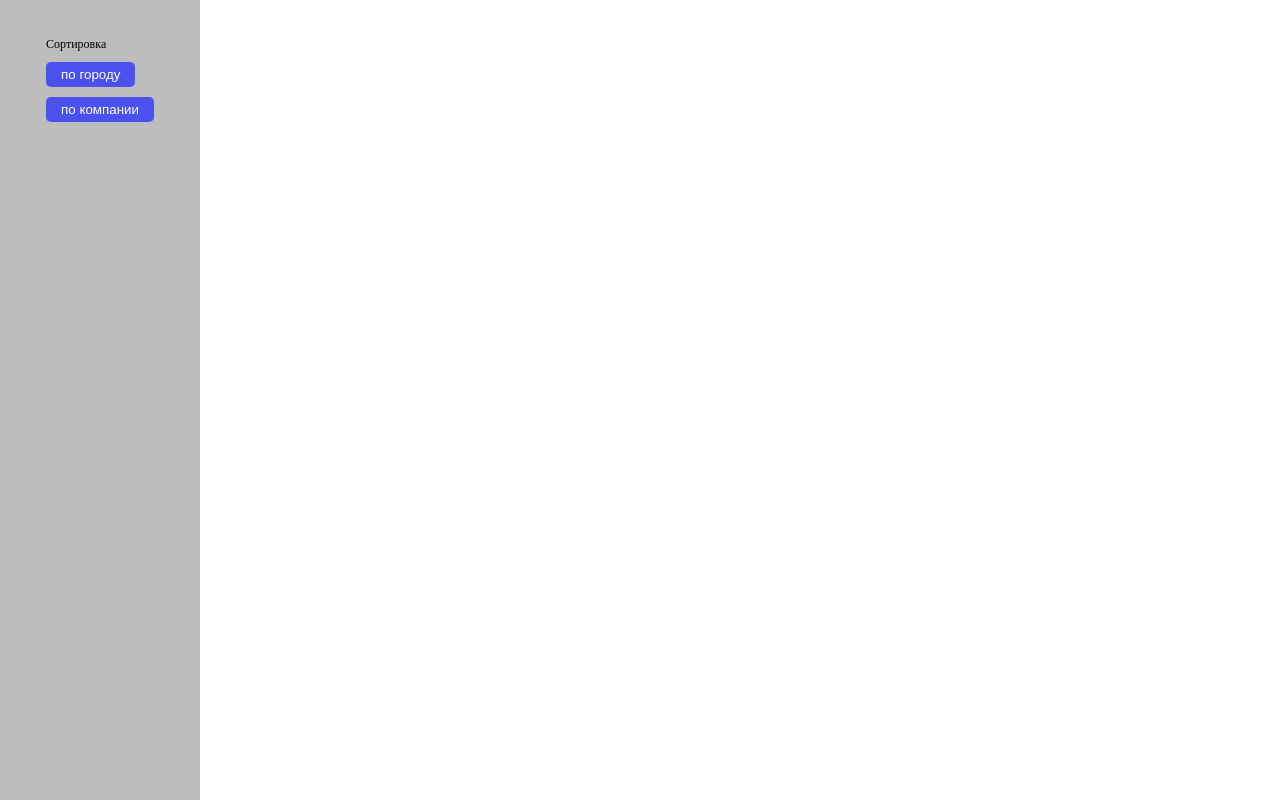
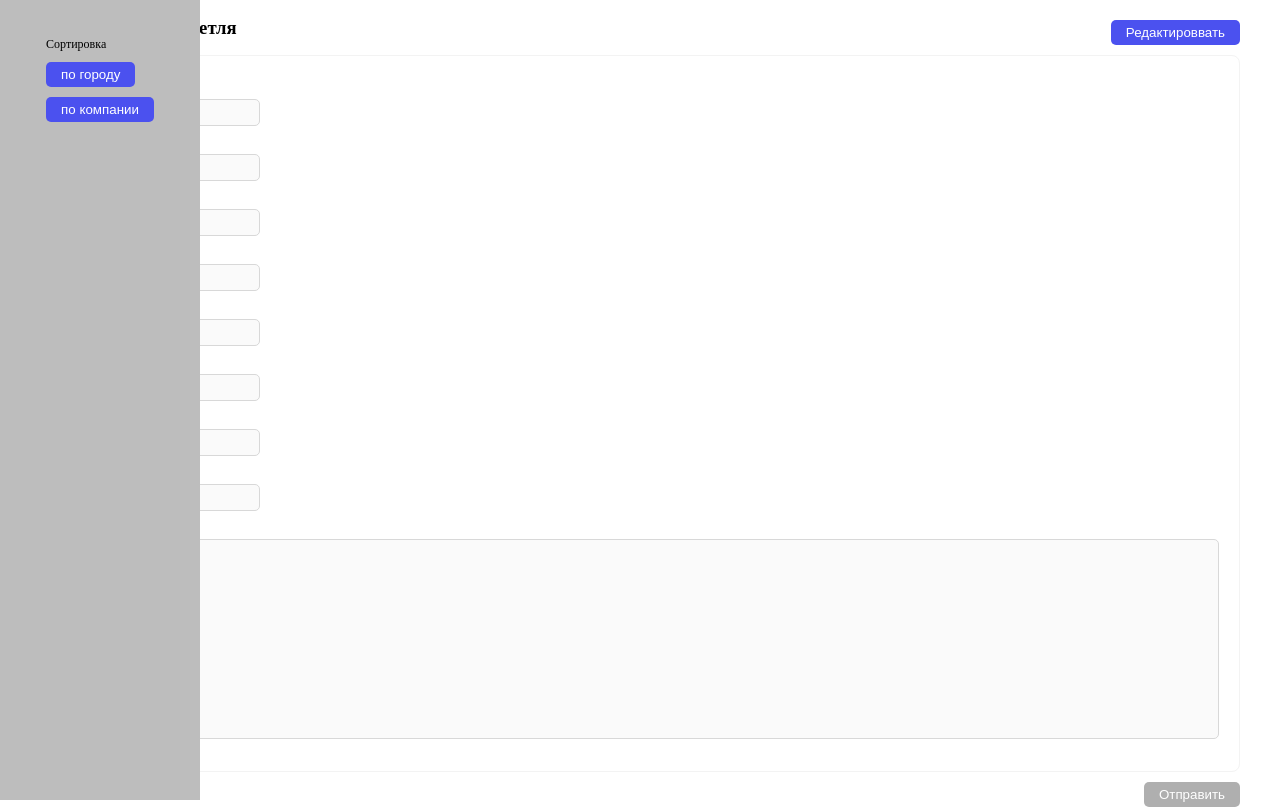
Before and after one commit to groone38/roox-solutions, a React app: page /1 in a window 1280 px wide. Built offline with nearby package versions, Linux system fonts and the light colour scheme; no server answers.

Commit message:
User Form validation

```diff
--- a/src/App.tsx
+++ b/src/App.tsx
@@ -33,7 +33,7 @@ const App = () => {
       <div className={classes.wrapp}>
       <Routes>
         <Route path="/" element={<UsersList users={users} loader={loader}/>} />
-        <Route path="/user/:id" element={<UserForm/>} />
+        <Route path="/:id" element={<UserForm/>} />
       </Routes>
       </div>
     </BrowserRouter>
--- a/src/components/UI/BaseButton/BaseButton.tsx
+++ b/src/components/UI/BaseButton/BaseButton.tsx
@@ -5,11 +5,17 @@ interface BaseButtonProps {
     text: string
     onClick?: () => void
     send?: string
+    submit?: "submit" | "button" | "reset" | undefined
 }
 
-const BaseButton: FC<BaseButtonProps> = ({text, onClick, send}) => {
+const BaseButton: FC<BaseButtonProps> = ({text, onClick, send, submit="button"}) => {
   return (
-    <button className={classes.btn} onClick={onClick} style={{background: send && send}}>
+    <button
+        className={classes.btn}
+        onClick={onClick}
+        style={{background: send && send}}
+        type={submit}
+    >
         {text}
     </button>
   )
--- a/src/components/userList/userCard/UserCard.tsx
+++ b/src/components/userList/userCard/UserCard.tsx
@@ -25,7 +25,7 @@ const UserCard: FC<UserCardProps> = ({user}) => {
             </div>
         </div>
         <div className={classes.user_btn}>
-            <NavLink to={'/user/' + user.id}>Подробнее</NavLink>
+            <NavLink to={'/' + user.id}>Подробнее</NavLink>
         </div>
     </div>
   )
--- a/src/components/userList/userForm/UserForm.module.scss
+++ b/src/components/userList/userForm/UserForm.module.scss
@@ -1,3 +1,9 @@
+form {
+    display: flex;
+    flex-direction: column;
+    align-items: flex-end;
+}
+
 .header {
     display: flex;
     justify-content: space-between;
@@ -14,7 +20,29 @@
     border: 1px solid #F3F3F3;
     border-radius: 8px;
     padding: 15px 20px 32px;
+    width: 100%;
     label {
         margin-top: 10px;
     }
+    input {
+        border: 1px solid #D8D8D8;
+        border-radius: 5px;
+        padding: 5px 10px;
+        &:focus {
+            border:1px solid #52CF4F;
+            outline: #52CF4F;
+        }
+    }
+    textarea {
+        width: 100%;
+        height: 200px;
+        border: 1px solid #D8D8D8;
+        border-radius: 5px;
+        padding: 5px 10px;
+        resize: none;
+        &:focus {
+            border:1px solid #52CF4F;
+            outline: #52CF4F;
+        }
+    }
 }
--- a/src/components/userList/userForm/UserForm.tsx
+++ b/src/components/userList/userForm/UserForm.tsx
@@ -7,7 +7,30 @@ import { Loader } from './../../loader/Loader';
 import BaseButton from './../../UI/BaseButton/BaseButton';
 
 export const UserForm = () => {
-  const [user, setUser] = useState<User>();
+  const [user, setUser] = useState<User>({
+    id: 0,
+    name: '',
+    username: '',
+    email: '',
+    address: {
+      street: '',
+      suite: '',
+      city: '',
+      zipcode: '',
+      geo: {
+        lat: '',
+        lng: ''
+      }
+    },
+    phone: '',
+    website: '',
+    company: {
+        name: '',
+        catchPhrase: '',
+        bs: ''
+    },
+    comment: ''
+  });
   const [loader, setLoader] = useState(false)
   const [disabled, setDisabled] = useState(true)
   const params = useParams().id;
@@ -17,42 +40,52 @@ export const UserForm = () => {
   const fetchUser = async () => {
     setLoader(true)
     try {
-      const responce = await axios.get("https://jsonplaceholder.typicode.com/users/" + params);
+      const responce = await axios.get<User>("https://jsonplaceholder.typicode.com/users/" + params);
       setUser(responce.data)
     } catch (error) {
         console.log(error);
     }
     setLoader(false)
   };
+  const valueHandler: React.ChangeEventHandler<HTMLInputElement | HTMLTextAreaElement> = (e) => {
+    setUser({
+      ...user,
+      [e.currentTarget.name]: e.currentTarget.value
+    })
+  }
+  const editUser: React.FormEventHandler<HTMLFormElement> = (e) => {
+    e.preventDefault()
+    console.log(user);
+  }
   return (
     <div>
         {loader && <Loader/>}
       <div className={classes.header}>
         <h3>Профиль пользоваетля</h3>
-        <BaseButton text="Профиль пользоваетля" onClick={() => setDisabled(false)}/>
+        <BaseButton text="Редактироввать" onClick={() => setDisabled(!disabled)}/>
       </div>
-      <form>
+      <form onSubmit={editUser}>
         <div className={classes.form}>
-          <label htmlFor="">Name</label>
-          <input type="text" placeholder={user?.name} disabled={disabled && true}/>
-          <label htmlFor="">User name</label>
-          <input type="text" placeholder={user?.username}/>
-          <label htmlFor="">E-mail</label>
-          <input type="text" placeholder={user?.email}/>
-          <label htmlFor="">Street</label>
-          <input type="text" placeholder={user?.address.street}/>
-          <label htmlFor="">City</label>
-          <input type="text" placeholder={user?.address.city}/>
-          <label htmlFor="">Zip code</label>
-          <input type="text" placeholder={user?.address.zipcode}/>
-          <label htmlFor="">Phone</label>
-          <input type="text" placeholder={user?.phone}/>
-          <label htmlFor="">Website</label>
-          <input type="text" placeholder={user?.website}/>
-          <label htmlFor="">Comment</label>
-          <textarea name=""></textarea>
+          <label htmlFor="name">Name</label>
+          <input type="text" id="name" name="name" onChange={valueHandler} value={user?.name} disabled={disabled && true}/>
+          <label htmlFor="user">User name</label>
+          <input type="text" id="user" name="user" onChange={valueHandler} value={user?.username} disabled={disabled && true}/>
+          <label htmlFor="email">E-mail</label>
+          <input type="text" id="email" name="email" onChange={valueHandler} value={user?.email} disabled={disabled && true}/>
+          <label htmlFor="street">Street</label>
+          <input type="text" id="street" name="street" onChange={valueHandler} value={user?.address.street} disabled={disabled && true}/>
+          <label htmlFor="city">City</label>
+          <input type="text" id="city" name="city" onChange={valueHandler} value={user?.address.city} disabled={disabled && true}/>
+          <label htmlFor="zip">Zip code</label>
+          <input type="text" id="zip" name="zip" onChange={valueHandler} value={user?.address.zipcode} disabled={disabled && true}/>
+          <label htmlFor="phone">Phone</label>
+          <input type="text" id="phone" name="phone" onChange={valueHandler} value={user?.phone} disabled={disabled && true}/>
+          <label htmlFor="website">Website</label>
+          <input type="text" id="website" name="website" onChange={valueHandler} value={user?.website} disabled={disabled && true}/>
+          <label htmlFor="coment">Comment</label>
+          <textarea name="coment" id="coment" onChange={valueHandler} disabled={disabled && true}></textarea>
         </div>
-        <BaseButton text="Отправить" send={disabled ? "#AFAFAF" : '#52CF4F'} />
+        <BaseButton text="Отправить" send={disabled ? "#AFAFAF" : '#52CF4F'} submit="submit"/>
       </form>
     </div>
   );
--- a/src/types/Users.ts
+++ b/src/types/Users.ts
@@ -11,6 +11,7 @@ export interface User {
         catchPhrase: string
         bs: string
     }
+    comment?: string
 }
 
 interface Address {
--- a/webpack.config.js
+++ b/webpack.config.js
@@ -15,10 +15,12 @@ module.exports = {
     },
     output: {
         filename: "[name].[contenthash].js",
-        path: path.resolve(__dirname, "dist")
+        path: path.resolve(__dirname, "dist"),
+        publicPath: '/',
     },
     devServer: {
-        port: 3000
+        port: 3000,
+        historyApiFallback: true,
     },
     plugins: [
         new HtmlWebpackPlugin({
@@ -33,16 +35,8 @@ module.exports = {
                 exclude: /node_modules/,
                 use: {
                     loader: "babel-loader",
-                    // options: {
-                    // presets: ['@babel/preset-env', "@babel/preset-typescript", "@babel/preset-react"]
-                    // }
                 }
                 },
-            // {
-            //     test: /\.tsx?$/,
-            //     use: 'ts-loader',
-            //     exclude: /node_modules/,
-            // },
           {
             test: /\.css$/i,
             use: ["style-loader", "css-loader"],
```
